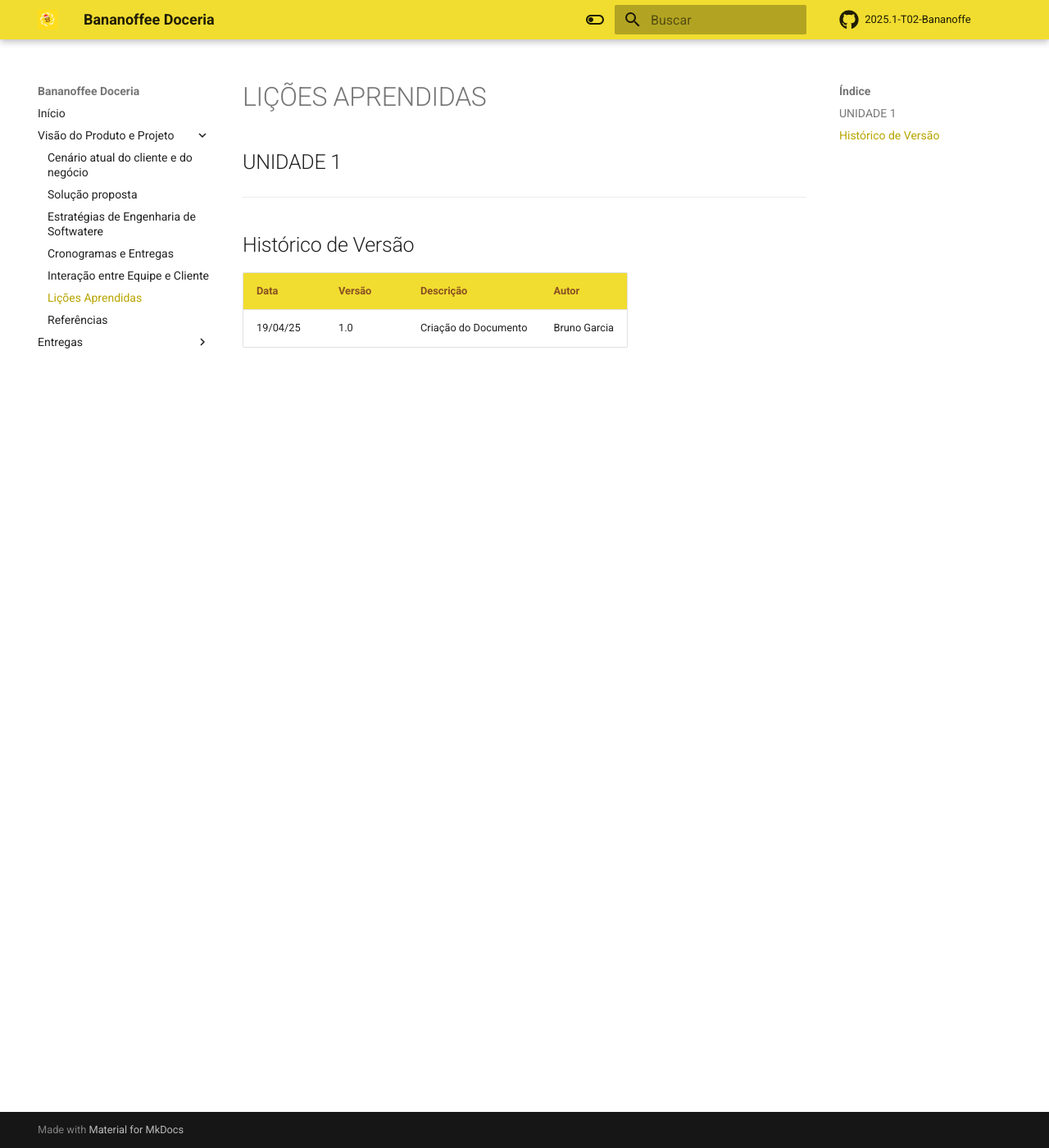
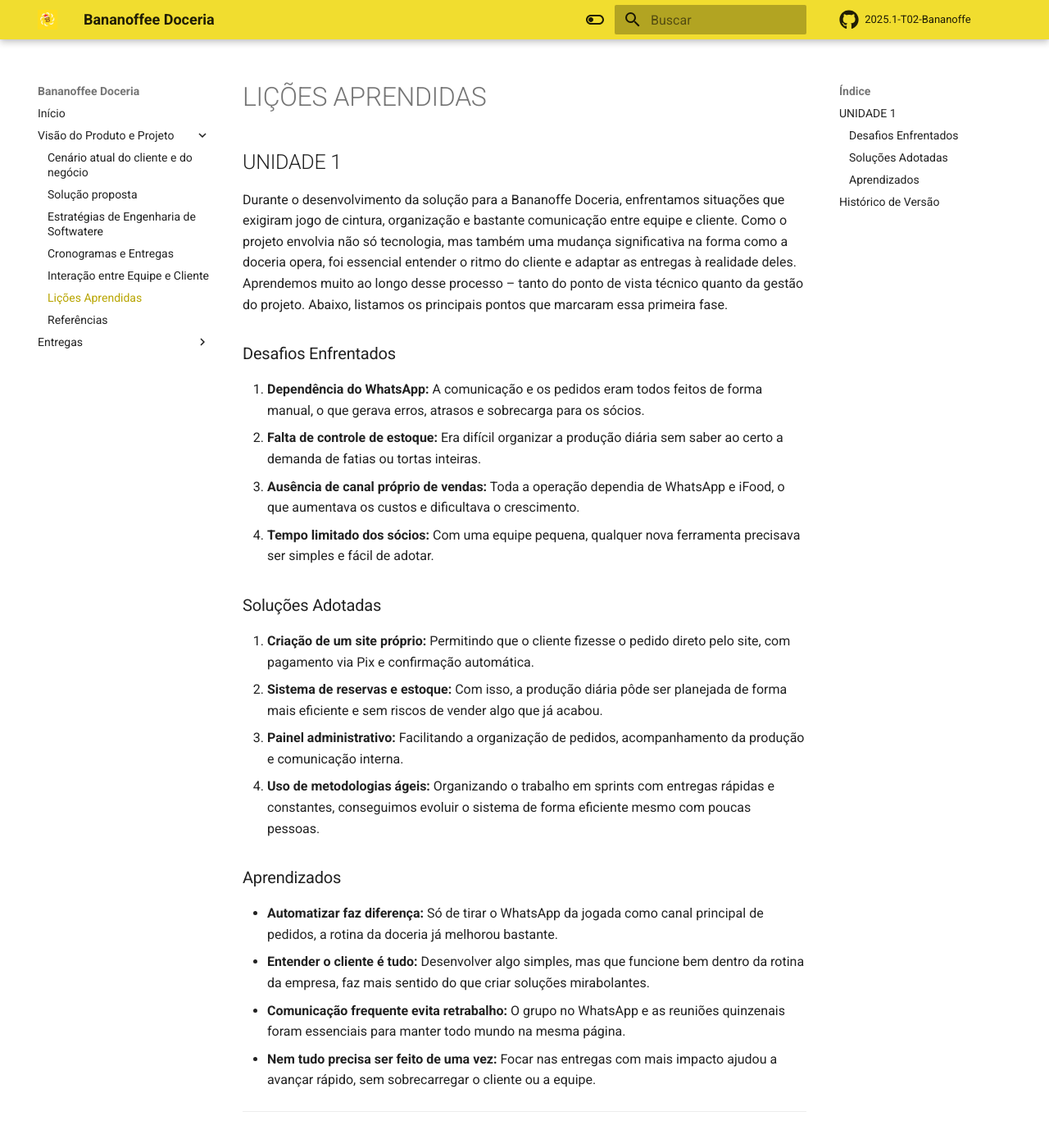
Before and after one commit to mdsreq-fga-unb/2025.1-T02-Bananoffe, an MkDocs documentation site: the page built from docs/pages/visaoDoProduto/licoesAprendidas.md, in a window 1280 px wide and 1400 px high. Shown: the whole window at 82% size. Built offline with MkDocs 1.6.1 and Material for MkDocs 9.7.7, drawn with Linux system fonts in a browser that asks for light colours; comment, search, counter and statistics services are not loaded; some of the changed text lies outside the part shown.

Commit message:
add liçoes aprendidas

```diff
--- a/docs/pages/visaoDoProduto/licoesAprendidas.md
+++ b/docs/pages/visaoDoProduto/licoesAprendidas.md
@@ -1,10 +1,34 @@
 # LIÇÕES APRENDIDAS
-
 ## UNIDADE 1
 
+Durante o desenvolvimento da solução para a Bananoffe Doceria, enfrentamos situações que exigiram jogo de cintura, organização e bastante comunicação entre equipe e cliente. Como o projeto envolvia não só tecnologia, mas também uma mudança significativa na forma como a doceria opera, foi essencial entender o ritmo do cliente e adaptar as entregas à realidade deles. Aprendemos muito ao longo desse processo – tanto do ponto de vista técnico quanto da gestão do projeto. Abaixo, listamos os principais pontos que marcaram essa primeira fase.
+
+### Desafios Enfrentados
+
+1. **Dependência do WhatsApp:** A comunicação e os pedidos eram todos feitos de forma manual, o que gerava erros, atrasos e sobrecarga para os sócios.
+2. **Falta de controle de estoque:** Era difícil organizar a produção diária sem saber ao certo a demanda de fatias ou tortas inteiras.
+3. **Ausência de canal próprio de vendas:** Toda a operação dependia de WhatsApp e iFood, o que aumentava os custos e dificultava o crescimento.
+4. **Tempo limitado dos sócios:** Com uma equipe pequena, qualquer nova ferramenta precisava ser simples e fácil de adotar.
+
+### Soluções Adotadas
+
+1. **Criação de um site próprio:** Permitindo que o cliente fizesse o pedido direto pelo site, com pagamento via Pix e confirmação automática.
+2. **Sistema de reservas e estoque:** Com isso, a produção diária pôde ser planejada de forma mais eficiente e sem riscos de vender algo que já acabou.
+3. **Painel administrativo:** Facilitando a organização de pedidos, acompanhamento da produção e comunicação interna.
+4. **Uso de metodologias ágeis:** Organizando o trabalho em sprints com entregas rápidas e constantes, conseguimos evoluir o sistema de forma eficiente mesmo com poucas pessoas.
+
+### Aprendizados
+
+- **Automatizar faz diferença:** Só de tirar o WhatsApp da jogada como canal principal de pedidos, a rotina da doceria já melhorou bastante.
+- **Entender o cliente é tudo:** Desenvolver algo simples, mas que funcione bem dentro da rotina da empresa, faz mais sentido do que criar soluções mirabolantes.
+- **Comunicação frequente evita retrabalho:** O grupo no WhatsApp e as reuniões quinzenais foram essenciais para manter todo mundo na mesma página.
+- **Nem tudo precisa ser feito de uma vez:** Focar nas entregas com mais impacto ajudou a avançar rápido, sem sobrecarregar o cliente ou a equipe.
 
 ---
+
 ## Histórico de Versão
+
 | Data     | Versão | Descrição            | Autor        |
 | -------- | ------ | -------------------- | ------------ |
 | 19/04/25 | 1.0    | Criação do Documento | Bruno Garcia |
+| 19/04/25 | 1.1    | Adicionado Ajustes   | Bruno Garcia |
```
